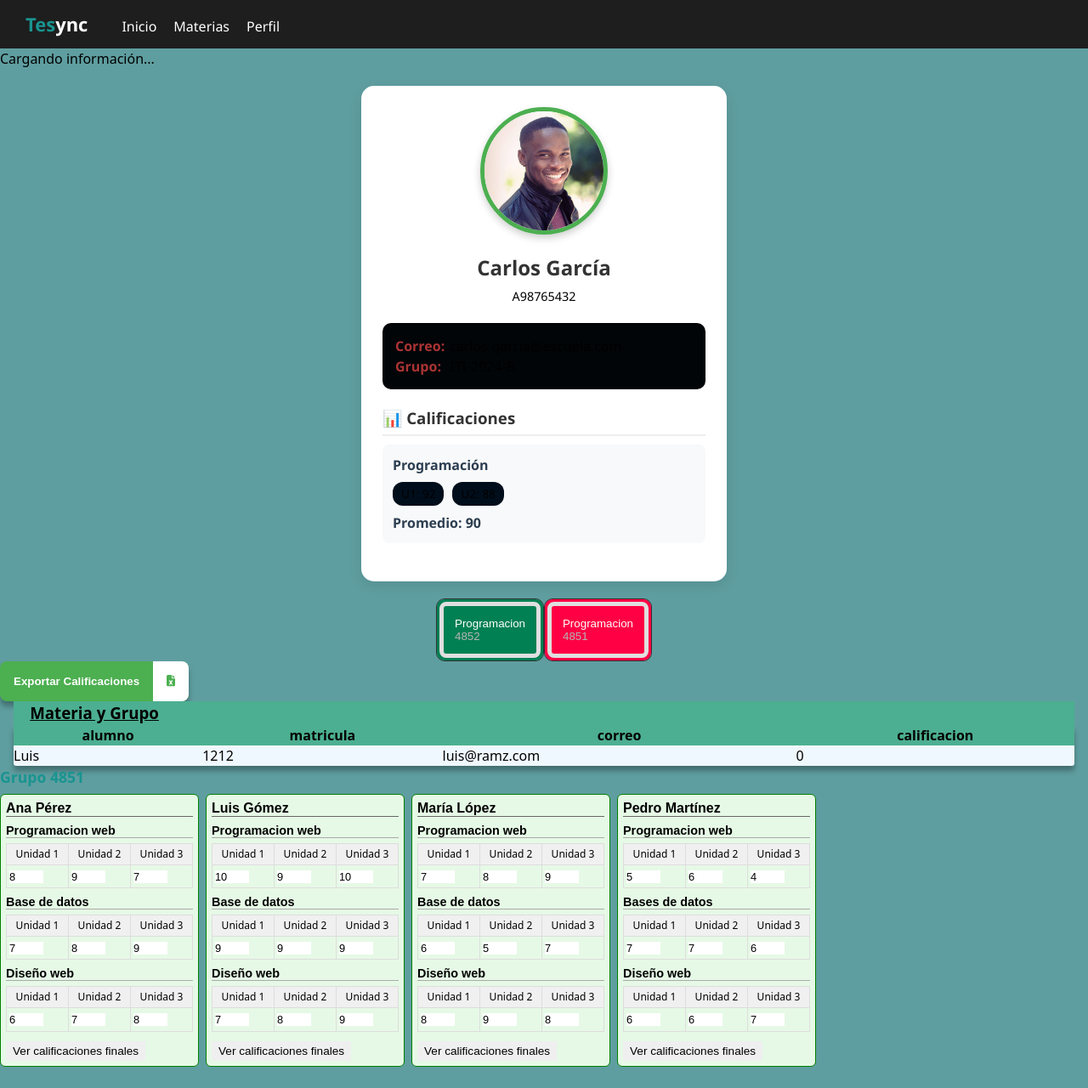
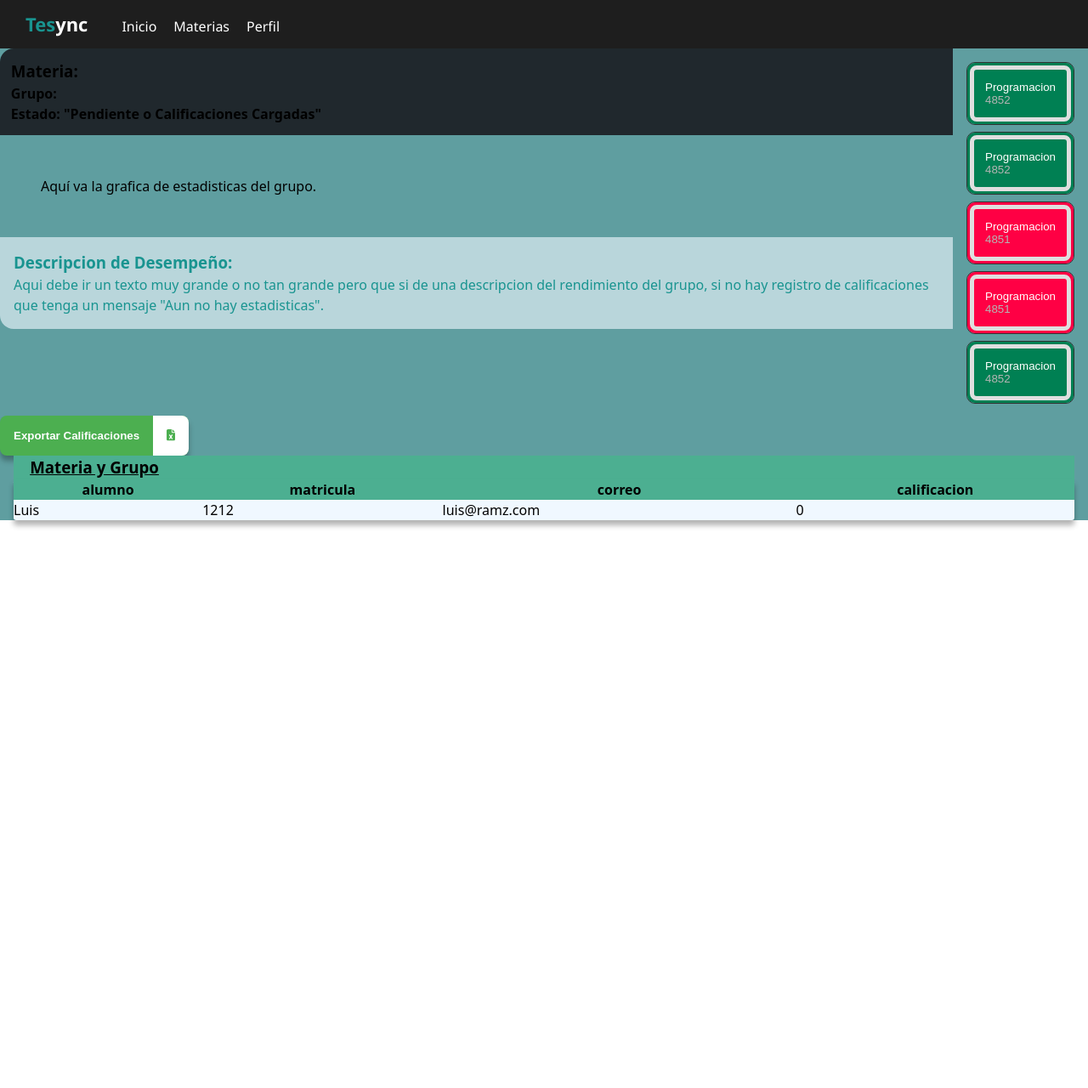
Before and after one commit to ramz0/TESync, a React (Vite) app: page /profesor in a window 1280 px wide. Shown: the top 1280 px of the page at 85% size. After the commit the page ends 800 px from the top, so only its background shows below. Built offline with nearby package versions, Linux system fonts and the light colour scheme.

Commit message:
Lista de Materias para profesores

```diff
--- a/src/components/ListaMateriasProfesor/ListaMateriasProfesor.jsx
+++ b/src/components/ListaMateriasProfesor/ListaMateriasProfesor.jsx
@@ -1,11 +1,31 @@
+import './ListaMateriasProfesorStyle.css'
 import BotonMaterias from "../BotonMaterias/BotonMaterias";
 
 const ListaMateriasProfesor = () => {
   return (
-    <nav className="flex-row-center">
-      <BotonMaterias materia={"Programacion"} grupo={"4852"} estado={"listo"} />
-      <BotonMaterias materia={"Programacion"} grupo={"4851"} estado={"pendiente"} />
-    </nav>
+    <main className='flex-row flex-stretch contenedor-info-lista'>
+      <span className='flex-column contenedor-info-grupo'>
+        <header className='flex-column info-grupo'>
+          <h3>Materia:</h3>
+          <h4>Grupo:</h4>
+          <h4>Estado: "Pendiente o Calificaciones Cargadas"</h4>
+        </header>
+        <main className='grafica-grupo'>
+          <p>Aquí va la grafica de estadisticas del grupo.</p>
+        </main>
+        <footer className="descripcion-grupo">
+          <h3>Descripcion de Desempeño:</h3>
+          <p >Aqui debe ir un texto muy grande o no tan grande pero que si de una descripcion del rendimiento del grupo, si no hay registro de calificaciones que tenga un mensaje "Aun no hay estadisticas".</p>
+        </footer>
+      </span>
+      <nav className="flex-column lista-materias">
+        <BotonMaterias materia={"Programacion"} grupo={"4852"} estado={"listo"} />
+        <BotonMaterias materia={"Programacion"} grupo={"4852"} estado={"listo"} />
+        <BotonMaterias materia={"Programacion"} grupo={"4851"} estado={"pendiente"} />
+        <BotonMaterias materia={"Programacion"} grupo={"4851"} estado={"pendiente"} />
+        <BotonMaterias materia={"Programacion"} grupo={"4852"} estado={"listo"} />
+      </nav>
+    </main>
   )
 }
 
--- /dev/null
+++ b/src/components/ListaMateriasProfesor/ListaMateriasProfesorStyle.css
@@ -0,0 +1,41 @@
+
+.descripcion-grupo {
+  background-color: rgba(240, 248, 255, 0.627);
+  color: var(--color-base);
+  padding: 1rem;
+  border-bottom-left-radius: 1rem;
+}
+
+.contenedor-info-grupo {
+  flex: 1;
+}
+
+.info-grupo {
+  background-color: var(--color-base-2);
+  padding: 0.8rem;
+  border-top-left-radius: 1rem;
+}
+
+.grafica-grupo {
+  padding: 3rem;
+}
+
+.lista-materias {
+  padding: 1rem;
+  gap: 0.5rem;
+  overflow-y: auto;
+  height: 50vh;
+  flex-shrink: 0;
+}
+
+.lista-materias > * {
+  flex-shrink: 0;
+}
+
+.lista-materias::-webkit-scrollbar {
+  width: 0.8rem;
+}
+.lista-materias::-webkit-scrollbar-thumb {
+  background-color: var(--color-base-2);
+  border-radius: 4px;
+}
--- a/src/index.css
+++ b/src/index.css
@@ -246,10 +246,14 @@ body, html, #root {
 .felx-around {
     justify-content: space-around;
 }
+
 .flex-evenly {
     justify-content: space-evenly;
 }
 
+.flex-stretch {
+    align-items: stretch;
+}
 .sombra {
     box-shadow: 0 6px 6px hsl(0deg 0% 0% / 0.3);
 }
--- a/src/pages/Profesor/Profesor.jsx
+++ b/src/pages/Profesor/Profesor.jsx
@@ -2,7 +2,6 @@ import './ProfesorStyle.css'
 import { useState } from 'react';
 import { faFileExcel } from '@fortawesome/free-solid-svg-icons';
 
-import InfoCard from '../../components/InfoCard/InfoCard.jsx';
 import CardAlumno from '../../components/infocard/CardAlumno.jsx';
 
 import ListaMateriasProfesor from '../../components/ListaMateriasProfesor/ListaMateriasProfesor.jsx';
@@ -87,219 +86,17 @@ const initialData = [
   },
 ];
 
-const todasCalificacionesCompletas = (materias) =>
-  materias.every((materia) =>
-    materia.calificaciones.every((cal) => cal !== null && cal !== undefined)
-  );
-
 const Profesor = () => {
-  const [datos, setDatos] = useState(initialData);
-  const [resultados, setResultados] = useState({});
-
-  const handleChangeCalificacion = (grupoIndex, alumnoIndex, materiaIndex, unidadIndex, value) => {
-    const valNum = value === '' ? null : Number(value);
-    if (valNum !== null && (isNaN(valNum) || valNum < 0 || valNum > 10)) return;
-
-    const newDatos = [...datos];
-    newDatos[grupoIndex].alumnos[alumnoIndex].materias[materiaIndex].calificaciones[unidadIndex] = valNum;
-    setDatos(newDatos);
-  };
-
-  const handleChangeNombreAlumno = (grupoIndex, alumnoIndex, value) => {
-    const newDatos = [...datos];
-    newDatos[grupoIndex].alumnos[alumnoIndex].nombre = value;
-    setDatos(newDatos);
-  };
-
-  const handleChangeNombreMateria = (grupoIndex, alumnoIndex, materiaIndex, value) => {
-    const newDatos = [...datos];
-    newDatos[grupoIndex].alumnos[alumnoIndex].materias[materiaIndex].nombre = value;
-    setDatos(newDatos);
-  };
-
-  const calcularFinales = (grupoIndex, alumnoIndex) => {
-    const alumno = datos[grupoIndex].alumnos[alumnoIndex];
-    const res = alumno.materias.map((materia) => {
-      const notas = materia.calificaciones.filter((c) => c !== null && c !== undefined);
-      const promedio = notas.length
-        ? notas.reduce((a, b) => a + b, 0) / notas.length
-        : 0;
-      let estado = '';
-      if (promedio >= 7) estado = 'Aprobó';
-      else if (promedio < 6) estado = 'Reprobó';
-      else estado = 'Regular';
-      return {
-        materia: materia.nombre,
-        promedio: promedio.toFixed(2),
-        estado,
-      };
-    });
-    setResultados((prev) => ({
-      ...prev,
-      [`${grupoIndex}-${alumnoIndex}`]: res,
-    }));
-  };
-
-
+  const [datos] = useState(initialData);
 
   return (
-    <div className='fondo-Profesor'>
+    <main className='fondo-Profesor'>
       <Dashboard />
-      <InfoCard />
-      <CardAlumno />
+      {/* <CardAlumno /> */}
       <ListaMateriasProfesor />
       <BotonExportarExcel datosParaExcel = {datos} icono={faFileExcel} texto={"Exportar Calificaciones"} />
       <TablaProfesores/>
-
-      {datos.map((grupo, grupoIndex) => (
-        <div key={grupo.grupo} style={{ marginBottom: '20px' }}>
-          <h2 style={{ marginBottom: '6px', fontSize: '1.1rem', fontWeight: 'bold' }}>
-            Grupo {grupo.grupo}
-          </h2>
-          <div style={{ display: 'flex', gap: '8px', flexWrap: 'wrap' }}>
-            {grupo.alumnos.map((alumno, alumnoIndex) => {
-              const completo = todasCalificacionesCompletas(alumno.materias);
-              const key = `${grupoIndex}-${alumnoIndex}`;
-              return (
-                <div
-                  key={alumno.nombre + alumnoIndex}
-                  style={{
-                    border: '1px solid',
-                    borderColor: completo ? 'green' : 'red',
-                    borderRadius: '6px',
-                    padding: '6px',
-                    width: '220px',
-                    backgroundColor: completo ? '#e6f9e6' : '#f9e6e6',
-                    fontSize: '0.85rem',
-                  }}
-                >
-                  <input
-                    type="text"
-                    value={alumno.nombre}
-                    onChange={(e) => handleChangeNombreAlumno(grupoIndex, alumnoIndex, e.target.value)}
-                    style={{
-                      fontSize: '1rem',
-                      marginBottom: '6px',
-                      width: '100%',
-                      boxSizing: 'border-box',
-                      border: 'none',
-                      borderBottom: '1px solid #666',
-                      backgroundColor: 'transparent',
-                      outline: 'none',
-                      fontWeight: 'bold',
-                      cursor: 'text',
-                    }}
-                  />
-                  {alumno.materias.map((materia, materiaIndex) => (
-                    <div key={materia.nombre + materiaIndex} style={{ marginBottom: '6px' }}>
-                      <input
-                        type="text"
-                        value={materia.nombre}
-                        onChange={(e) =>
-                          handleChangeNombreMateria(
-                            grupoIndex,
-                            alumnoIndex,
-                            materiaIndex,
-                            e.target.value
-                          )
-                        }
-                        style={{
-                          fontWeight: 'bold',
-                          fontSize: '0.9rem',
-                          marginBottom: '3px',
-                          width: '100%',
-                          boxSizing: 'border-box',
-                          border: 'none',
-                          borderBottom: '1px solid #aaa',
-                          backgroundColor: 'transparent',
-                          outline: 'none',
-                          cursor: 'text',
-                        }}
-                      />
-                      <table
-                        style={{
-                          width: '100%',
-                          borderCollapse: 'collapse',
-                          marginTop: '3px',
-                        }}
-                      >
-                        <thead>
-                          <tr>
-                            {materia.calificaciones.map((_, unidadIndex) => (
-                              <th
-                                key={unidadIndex}
-                                style={{
-                                  border: '1px solid #ddd',
-                                  padding: '3px',
-                                  backgroundColor: '#f0f0f0',
-                                  fontWeight: 'normal',
-                                  fontSize: '0.75rem',
-                                }}
-                              >
-                                Unidad {unidadIndex + 1}
-                              </th>
-                            ))}
-                          </tr>
-                        </thead>
-                        <tbody>
-                          <tr>
-                            {materia.calificaciones.map((cal, unidadIndex) => (
-                              <td
-                                key={unidadIndex}
-                                style={{ border: '1px solid #ddd', padding: '3px' }}
-                              >
-                                <input
-                                  type="number"
-                                  min="0"
-                                  max="10"
-                                  value={cal === null ? '' : cal}
-                                  onChange={(e) =>
-                                    handleChangeCalificacion(
-                                      grupoIndex,
-                                      alumnoIndex,
-                                      materiaIndex,
-                                      unidadIndex,
-                                      e.target.value
-                                    )
-                                  }
-                                  style={{ width: '40px', fontSize: '0.8rem' }}
-                                />
-                              </td>
-                            ))}
-                          </tr>
-                        </tbody>
-                      </table>
-                    </div>
-                  ))}
-
-                  <button
-                    onClick={() => calcularFinales(grupoIndex, alumnoIndex)}
-                    style={{
-                      marginTop: '5px',
-                      fontSize: '0.85rem',
-                      padding: '4px 8px',
-                      cursor: 'pointer',
-                    }}
-                  >
-                    Ver calificaciones finales
-                  </button>
-
-                  {resultados[key] && (
-                    <div style={{ marginTop: '6px', fontSize: '0.85rem' }}>
-                      {resultados[key].map(({ materia, promedio, estado }) => (
-                        <p key={materia} style={{ margin: '2px 0' }}>
-                          <strong>{materia}:</strong> {promedio} — {estado}
-                        </p>
-                      ))}
-                    </div>
-                  )}
-                </div>
-              );
-            })}
-          </div>
-        </div>
-      ))}
-    </div>
+    </main>
   );
 }
 
```
